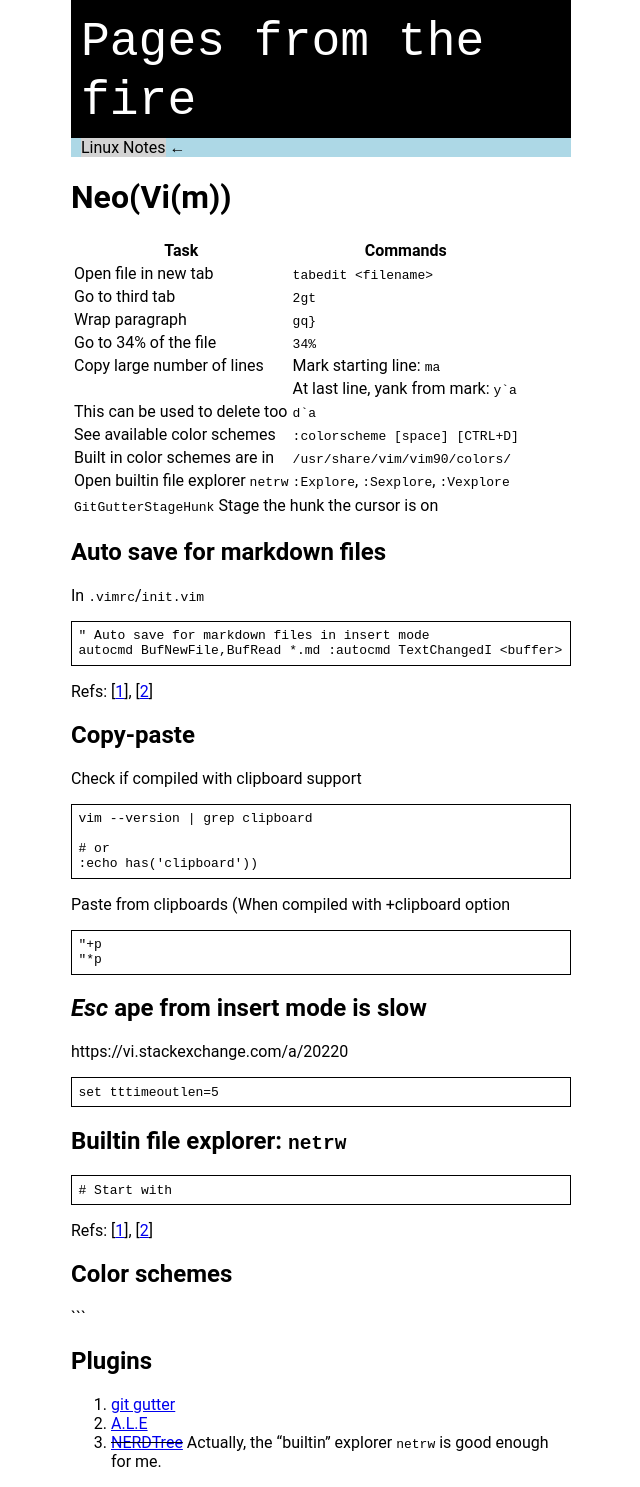
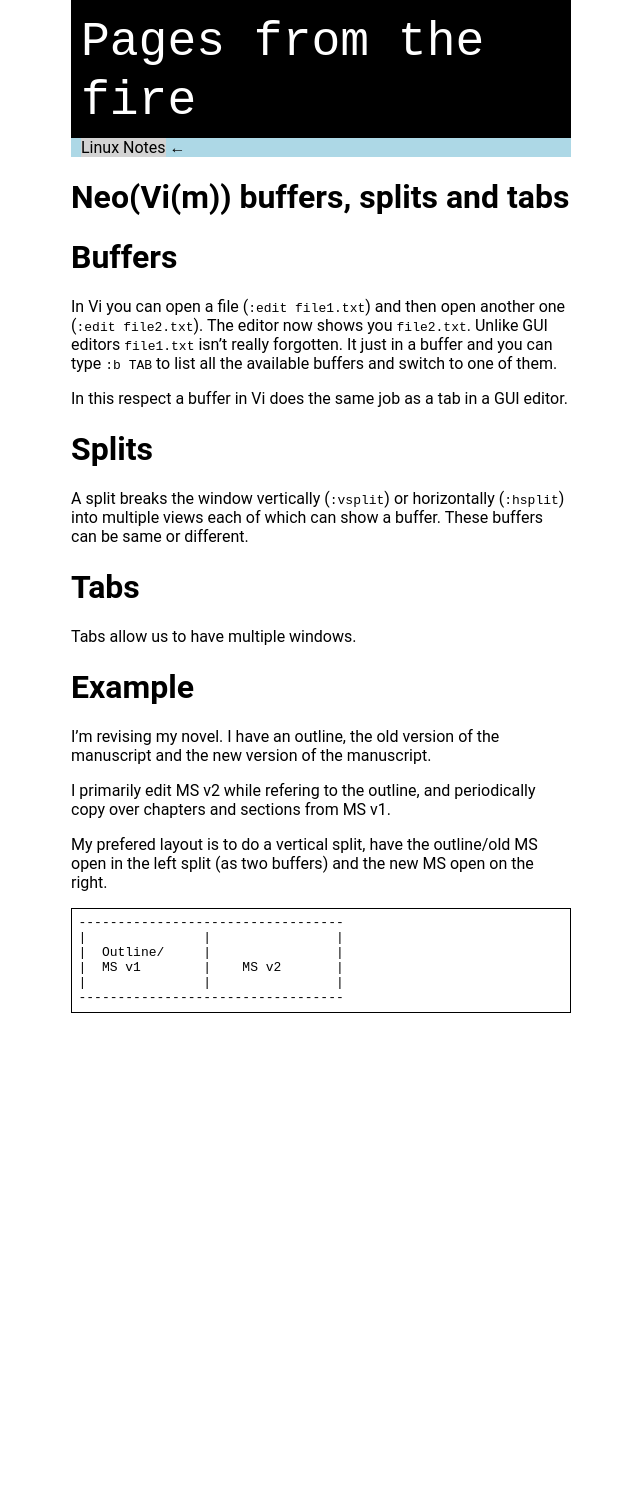
Before and after one commit to kghose/kghose.github.io, a Jekyll site: the page built from linux-tips/vi.md, in a window 1280 px wide. Shown: the whole page, without its empty margins (319-959 px from the left). Built offline with Jekyll 4.4.1, drawn with Linux system fonts in a browser that asks for light colours; our own code applies the rules of GitHub Pages for plain Markdown files; after the commit the page ends 1026 px from its top, so only the background shows below that.

Commit message:
Notes on buffers.

````diff
--- a/linux-tips/vi.md
+++ b/linux-tips/vi.md
@@ -1,78 +1,46 @@
 ---
-title: Neo(Vi(m))
-permalink: linux-tips/neovim
-last_updated_at: 2025-09-28
+title: Neo(Vi(m)) buffers, splits and tabs
+permalink: linux-tips/vi-buffers
+last_updated_at: 2025-11-01
 ---
 
+# Buffers
 
-| Task | Commands |
-| ------- | ---------------------|
-| Open file in new tab | `tabedit <filename>` |
-| Go to third tab | `2gt` |
-| Wrap paragraph | `gq}` |
-| Go to 34% of the file | `34%` |
-| Copy large number of lines | Mark starting line: `ma`|
-| | At last line, yank from mark: ``y`a``|
-| This can be used to delete too | ``d`a``|
-| See available color schemes | `:colorscheme [space] [CTRL+D]` |
-| Built in color schemes are in | `/usr/share/vim/vim90/colors/` |
-| Open builtin file explorer `netrw` | `:Explore`, `:Sexplore`, `:Vexplore` |
+In Vi you can open a file (`:edit file1.txt`) and then open another one (`:edit
+file2.txt`). The editor now shows you `file2.txt`. Unlike GUI editors
+`file1.txt` isn't really forgotten. It just in a buffer and you can type `:b
+TAB` to list all the available buffers and switch to one of them.
+
+In this respect a buffer in Vi does the same job as a tab in a GUI editor.
 
 
-| `GitGutterStageHunk` | Stage the hunk the cursor is on |
+# Splits
 
-## Auto save for markdown files
+A split breaks the window vertically (`:vsplit`) or horizontally (`:hsplit`)
+into multiple views each of which can show a buffer. These buffers can be same
+or different.
 
-In `.vimrc`/`init.vim`
-```
-" Auto save for markdown files in insert mode
-autocmd BufNewFile,BufRead *.md :autocmd TextChangedI <buffer> if &readonly == 0 | silent write | endif
-```
+# Tabs
 
-Refs: [[1](https://stackoverflow.com/a/60095826)], [[2](https://stackoverflow.com/a/63589188)]
+Tabs allow us to have multiple windows.
+
+# Example
+
+I'm revising my novel. I have an outline, the old version of the manuscript and
+the new version of the manuscript.
+
+I primarily edit MS v2 while refering to the outline, and periodically copy over
+chapters and sections from MS v1.
 
 
-## Copy-paste
-
-Check if compiled with clipboard support
-```
-vim --version | grep clipboard
-
-# or
-:echo has('clipboard'))
-```
-
-Paste from clipboards (When compiled with +clipboard option
-```
-"+p
-"*p
-```
-
-
-## _Esc_ ape from insert mode is slow
-
-https://vi.stackexchange.com/a/20220
-```
-set tttimeoutlen=5
-```
-
-
-## Builtin file explorer: `netrw`
+My prefered layout is to do a vertical split, have the outline/old MS open in
+the left split (as two buffers) and the new MS open on the right.
 
 ```
-# Start with
+----------------------------------
+|               |                |
+|  Outline/     |                |
+|  MS v1        |    MS v2       |
+|               |                |
+----------------------------------
 ```
-
-Refs: [[1](https://www.vim.org/scripts/script.php?script_id=1075)],
-[[2](https://neovim.io/doc/user/pi_netrw.html)]
-
-## Color schemes
-```
-
-
-
-## Plugins
-1. [git gutter](https://github.com/airblade/vim-gitgutter)
-2. [A.L.E](https://github.com/dense-analysis/ale)
-3. ~~[NERDTree](https://github.com/preservim/nerdtree)~~
-Actually, the "builtin" explorer `netrw` is good enough for me.
````
Also changed, not shown: linux-tips/README.md (+2 -2 lines).
